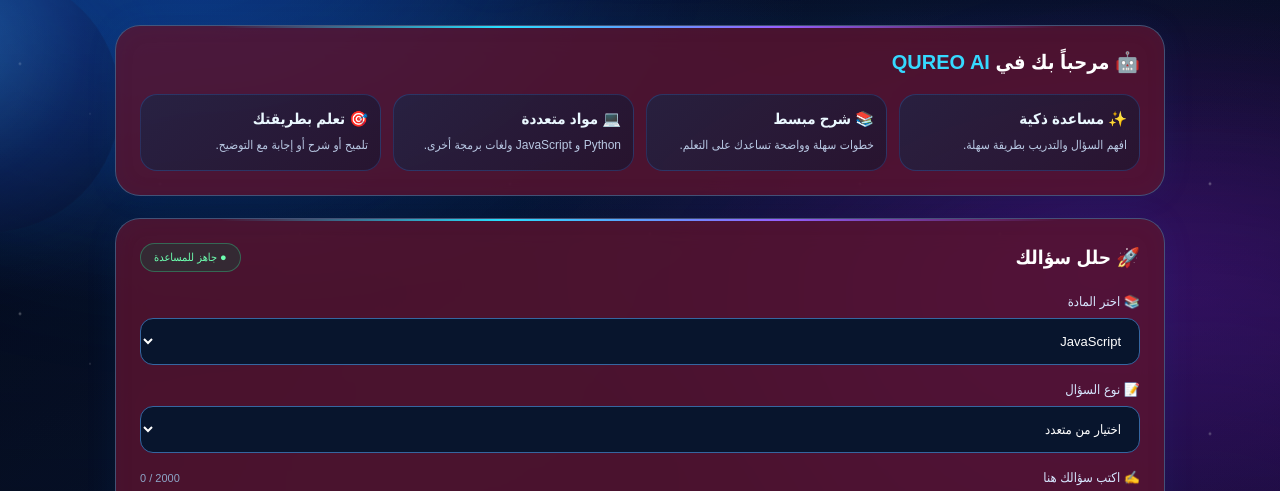
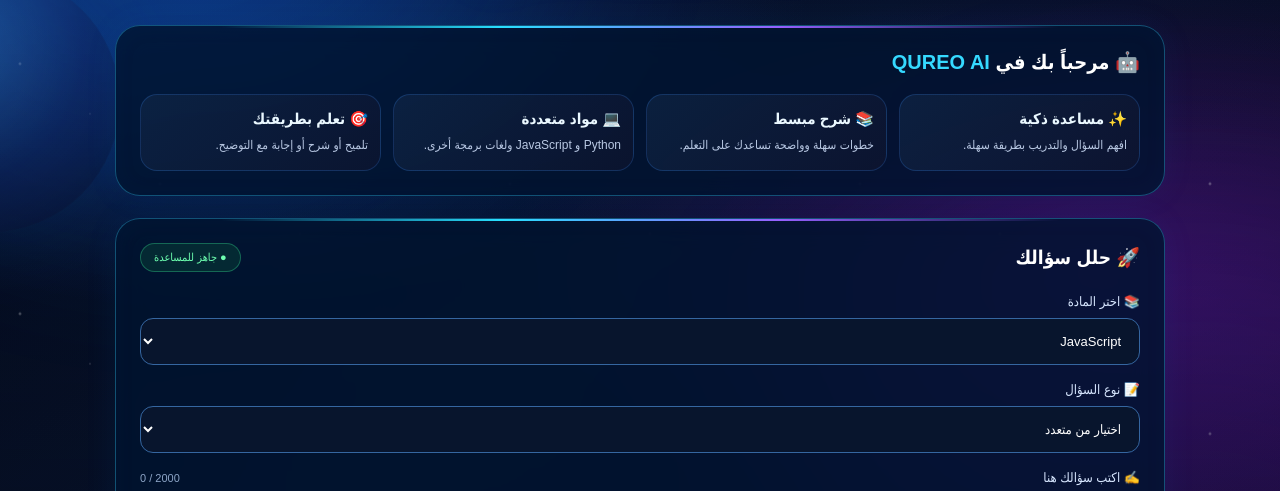
Before and after one commit to kareemhamada071-bit/qureo-A, a plain HTML site: page index.html in a window 1280 px wide. Shown: the part 252-743 px from the top of the page. Drawn offline with Linux system fonts and the light colour scheme; a script that the page names is missing.

Commit message:
Update index.html

```diff
--- a/index.html
+++ b/index.html
@@ -18,7 +18,7 @@
     --cyan: #35d9ff;
     --blue: #397cff;
     --purple: #9b5cff;
-    --panel: rgba(90, 20, 48, .82);
+    --panel: rgba(1, 20, 48, .82);
 }
 
 body {
```
